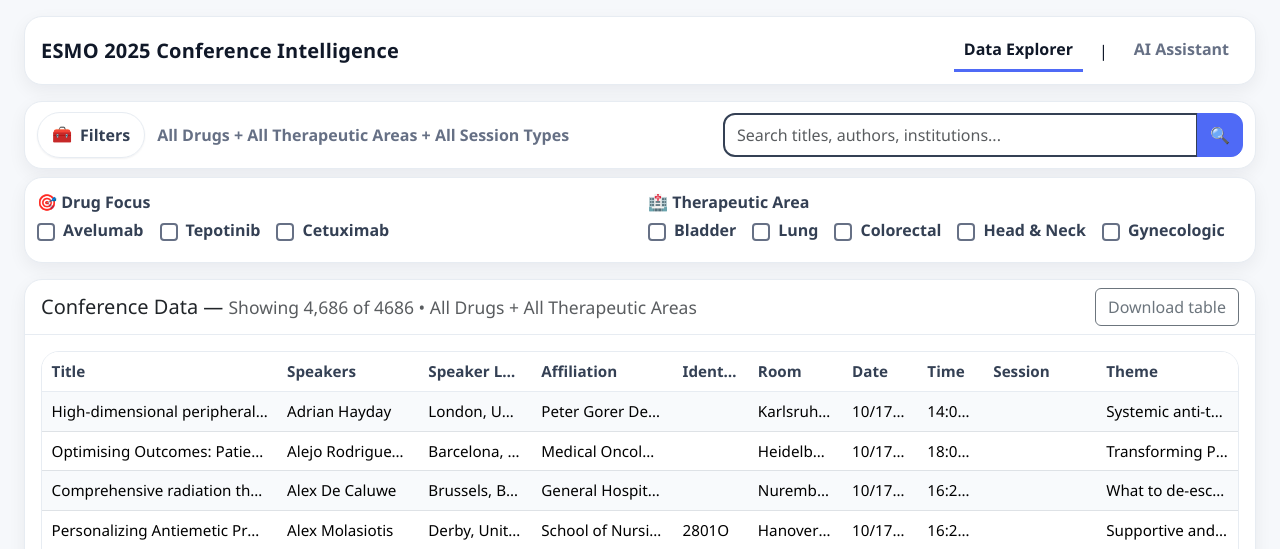
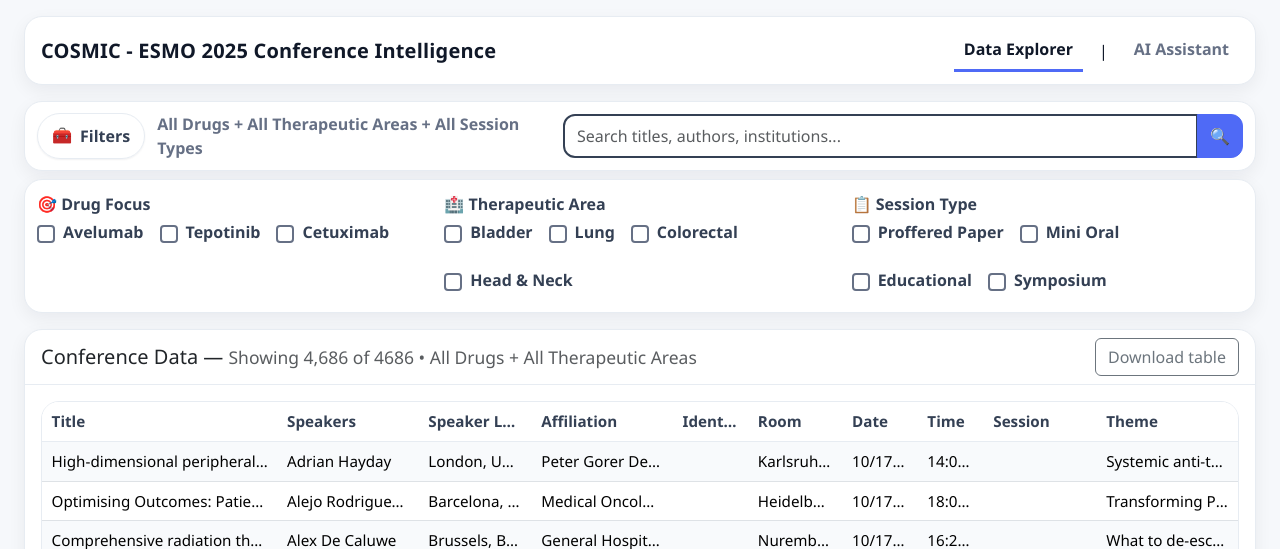
Before and after one commit to fabiobrasilc/conference-intelligence-app, a Flask app: page / in a window 1280 px wide, after a click that opens the changed part. Shown: the top 549 px of the page. Run offline with Flask 3, Linux system fonts and the light colour scheme; some libraries are stand-ins or nearby versions.

Commit message:
Add files via upload

```diff
--- a/templates/index.html
+++ b/templates/index.html
@@ -14,7 +14,7 @@
       <div class="row mt-3">
         <div class="col-12">
           <div class="appbar">
-            <h1 class="appbar-title">ESMO 2025 Conference Intelligence</h1>
+            <h1 class="appbar-title">COSMIC - ESMO 2025 Conference Intelligence</h1>
             <div class="appbar-tabs" role="tablist" aria-label="Main sections">
               <button class="appbar-tab active" data-bs-toggle="tab" data-bs-target="#data-explorer" type="button" role="tab" aria-controls="data-explorer" aria-selected="true">Data Explorer</button>
               <span>|</span>
@@ -43,7 +43,7 @@
               </button>
               <div class="summary" id="filterSummary">All Drugs + All Therapeutic Areas</div>
               <div class="spacer"></div>
-              <div class="input-group" style="max-width:520px;">
+              <div class="input-group" style="max-width:680px;">
                 <input type="text" class="form-control" id="searchInput" placeholder="Search titles, authors, institutions..." />
                 <button class="btn btn-outline-primary" id="searchBtn">🔍</button>
               </div>
@@ -52,7 +52,7 @@
             <!-- Expanded Filters -->
             <div class="collapse filters-collapse mb-3" id="explorerFilters">
               <div class="row g-3">
-                <div class="col-lg-6">
+                <div class="col-lg-4">
                   <label class="form-label mb-1 fw-bold">🎯 Drug Focus</label>
                   <div class="d-flex flex-wrap gap-3">
                     <div class="form-check d-flex align-items-center">
@@ -70,7 +70,7 @@
                   </div>
                 </div>
 
-                <div class="col-lg-6">
+                <div class="col-lg-4">
                   <label class="form-label mb-1 fw-bold">🏥 Therapeutic Area</label>
                   <div class="d-flex flex-wrap gap-3">
                     <div class="form-check d-flex align-items-center">
@@ -89,9 +89,27 @@
                       <input class="form-check-input ta-filter-checkbox" type="checkbox" value="Head and Neck Cancer" id="ta_head_neck">
                       <label class="form-check-label ms-2" for="ta_head_neck">Head &amp; Neck</label>
                     </div>
+                  </div>
+                </div>
+
+                <div class="col-lg-4">
+                  <label class="form-label mb-1 fw-bold">📋 Session Type</label>
+                  <div class="d-flex flex-wrap gap-3">
                     <div class="form-check d-flex align-items-center">
-                      <input class="form-check-input ta-filter-checkbox" type="checkbox" value="Gynecologic Cancer" id="ta_gynecologic">
-                      <label class="form-check-label ms-2" for="ta_gynecologic">Gynecologic</label>
+                      <input class="form-check-input session-filter-checkbox" type="checkbox" value="Proffered Paper" id="session_proffered">
+                      <label class="form-check-label ms-2" for="session_proffered">Proffered Paper</label>
+                    </div>
+                    <div class="form-check d-flex align-items-center">
+                      <input class="form-check-input session-filter-checkbox" type="checkbox" value="Mini Oral Session" id="session_mini_oral">
+                      <label class="form-check-label ms-2" for="session_mini_oral">Mini Oral</label>
+                    </div>
+                    <div class="form-check d-flex align-items-center">
+                      <input class="form-check-input session-filter-checkbox" type="checkbox" value="Educational Session" id="session_educational">
+                      <label class="form-check-label ms-2" for="session_educational">Educational</label>
+                    </div>
+                    <div class="form-check d-flex align-items-center">
+                      <input class="form-check-input session-filter-checkbox" type="checkbox" value="Symposium" id="session_symposium">
+                      <label class="form-check-label ms-2" for="session_symposium">Symposium</label>
                     </div>
                   </div>
                 </div>
@@ -138,7 +156,7 @@
             <!-- AI Filters (expanded) -->
             <div class="collapse filters-collapse mb-3" id="aiFilters">
               <div class="row g-3">
-                <div class="col-lg-6">
+                <div class="col-lg-4">
                   <label class="form-label mb-1 fw-bold">🎯 Drug Focus</label>
                   <div class="d-flex flex-wrap gap-3">
                     <div class="form-check d-flex align-items-center">
@@ -156,7 +174,7 @@
                   </div>
                 </div>
 
-                <div class="col-lg-6">
+                <div class="col-lg-4">
                   <label class="form-label mb-1 fw-bold">🏥 Therapeutic Area</label>
                   <div class="d-flex flex-wrap gap-3">
                     <div class="form-check d-flex align-items-center">
@@ -175,9 +193,27 @@
                       <input class="form-check-input ai-ta-filter-checkbox" type="checkbox" value="Head and Neck Cancer" id="ai_ta_head_neck">
                       <label class="form-check-label ms-2" for="ai_ta_head_neck">Head &amp; Neck</label>
                     </div>
+                  </div>
+                </div>
+
+                <div class="col-lg-4">
+                  <label class="form-label mb-1 fw-bold">📋 Session Type</label>
+                  <div class="d-flex flex-wrap gap-3">
                     <div class="form-check d-flex align-items-center">
-                      <input class="form-check-input ai-ta-filter-checkbox" type="checkbox" value="Gynecologic Cancer" id="ai_ta_gynecologic">
-                      <label class="form-check-label ms-2" for="ai_ta_gynecologic">Gynecologic</label>
+                      <input class="form-check-input ai-session-filter-checkbox" type="checkbox" value="Proffered Paper" id="ai_session_proffered">
+                      <label class="form-check-label ms-2" for="ai_session_proffered">Proffered Paper</label>
+                    </div>
+                    <div class="form-check d-flex align-items-center">
+                      <input class="form-check-input ai-session-filter-checkbox" type="checkbox" value="Mini Oral Session" id="ai_session_mini_oral">
+                      <label class="form-check-label ms-2" for="ai_session_mini_oral">Mini Oral</label>
+                    </div>
+                    <div class="form-check d-flex align-items-center">
+                      <input class="form-check-input ai-session-filter-checkbox" type="checkbox" value="Educational Session" id="ai_session_educational">
+                      <label class="form-check-label ms-2" for="ai_session_educational">Educational</label>
+                    </div>
+                    <div class="form-check d-flex align-items-center">
+                      <input class="form-check-input ai-session-filter-checkbox" type="checkbox" value="Symposium" id="ai_session_symposium">
+                      <label class="form-check-label ms-2" for="ai_session_symposium">Symposium</label>
                     </div>
                   </div>
                 </div>
@@ -239,7 +275,7 @@
               <div class="card-body">
                 <div id="chatContainer" style="height:400px; overflow-y:auto; padding:1rem; margin-bottom:1rem;">
                   <div class="text-muted text-center">
-                    <p class="mb-1">Welcome to ESMO 2025 Conference Intelligence! 🧬</p>
+                    <p class="mb-1">Welcome to COSMIC - ESMO 2025 Conference Intelligence! 🧬</p>
                     <p class="mb-0">Use the Quick Intelligence chips above or ask a question below.</p>
                   </div>
                 </div>
```
